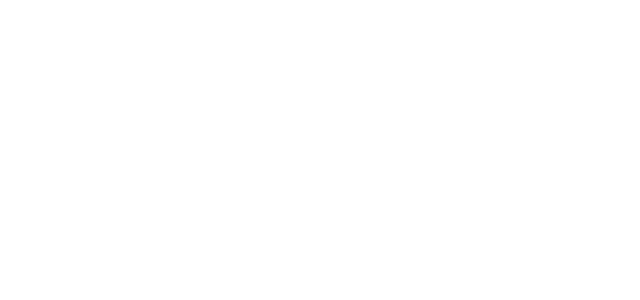
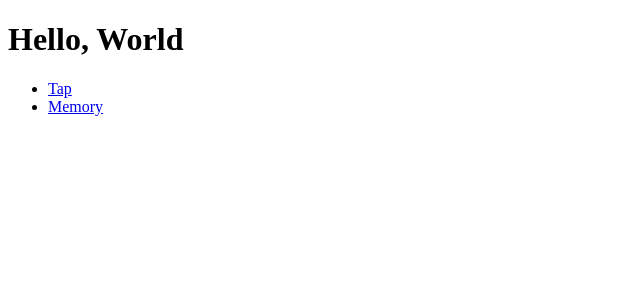
Before and after one commit to Marco3jp/tap-and-memorize, a React (Vite) app: page / in a window 1280 px wide. Before the commit this address had no page. Shown: the top 300 px of the page, without its empty margins (0-640 px from the left). Built offline with nearby package versions, Linux system fonts and the light colour scheme.

Commit message:
寝てた

```diff
--- a/src/main.tsx
+++ b/src/main.tsx
@@ -15,7 +15,7 @@
     root.render(
         <BrowserRouter>
             <Routes>
-                <Route path="/aa/" element={<Nest/>}>
+                <Route path={baseUrl} element={<Nest/>}>
                     <Route index element={<IndexPage/>}/>
                     <Route path="memory" element={<Nest/>}>
                         <Route index element={<MemoryListPage/>} />
```
